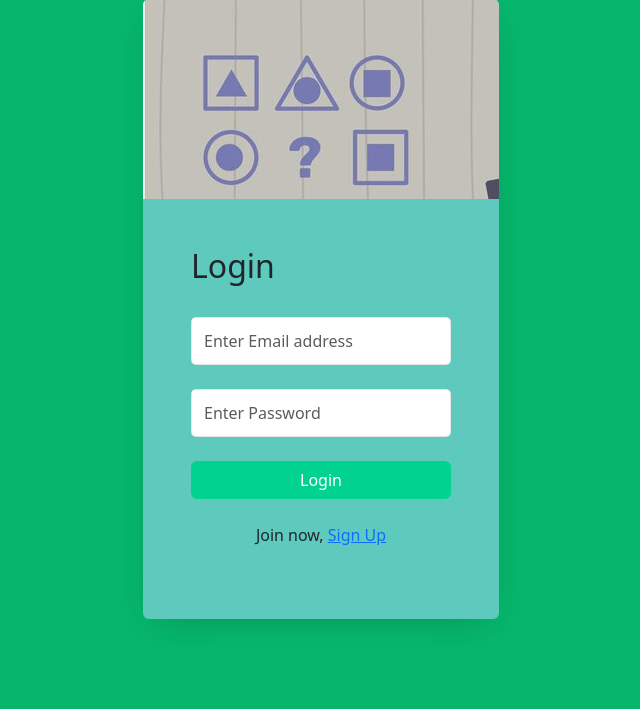
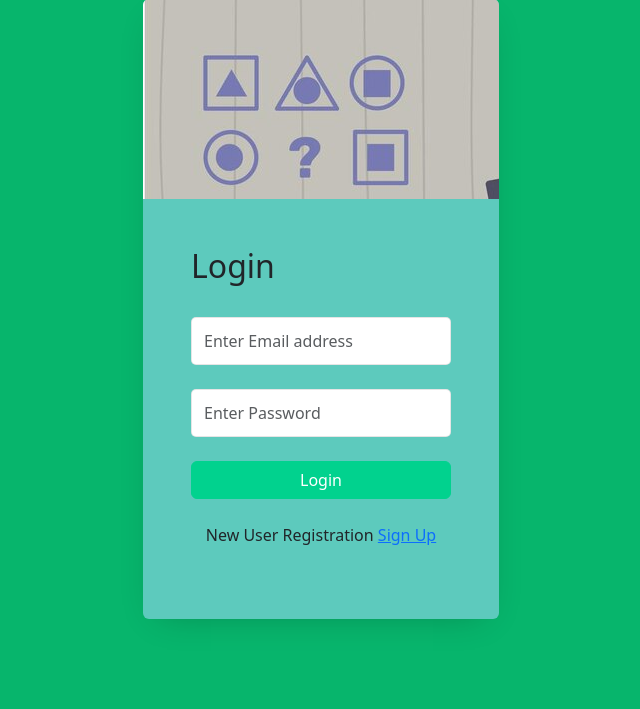
Before and after one commit to naveensony-me/Online-Quiz-Project-PHP, a PHP site: page / in a window 1280 px wide. Shown: the part 91-800 px from the top of the page, without its empty margins (319-959 px from the left). Run offline with PHP 8.4, Linux system fonts and the light colour scheme.

Commit message:
new code

```diff
--- a/index.php
+++ b/index.php
@@ -89,7 +89,7 @@ if (isset($_SESSION['login_active'])) {
               </form>
 
               <div class="py-4 text-center">
-                Join now, <a href="signup.php" class="link">Sign Up</a>
+                New User Registration <a href="signup.php" class="link">Sign Up</a>
               </div>
 
             </div>
```
